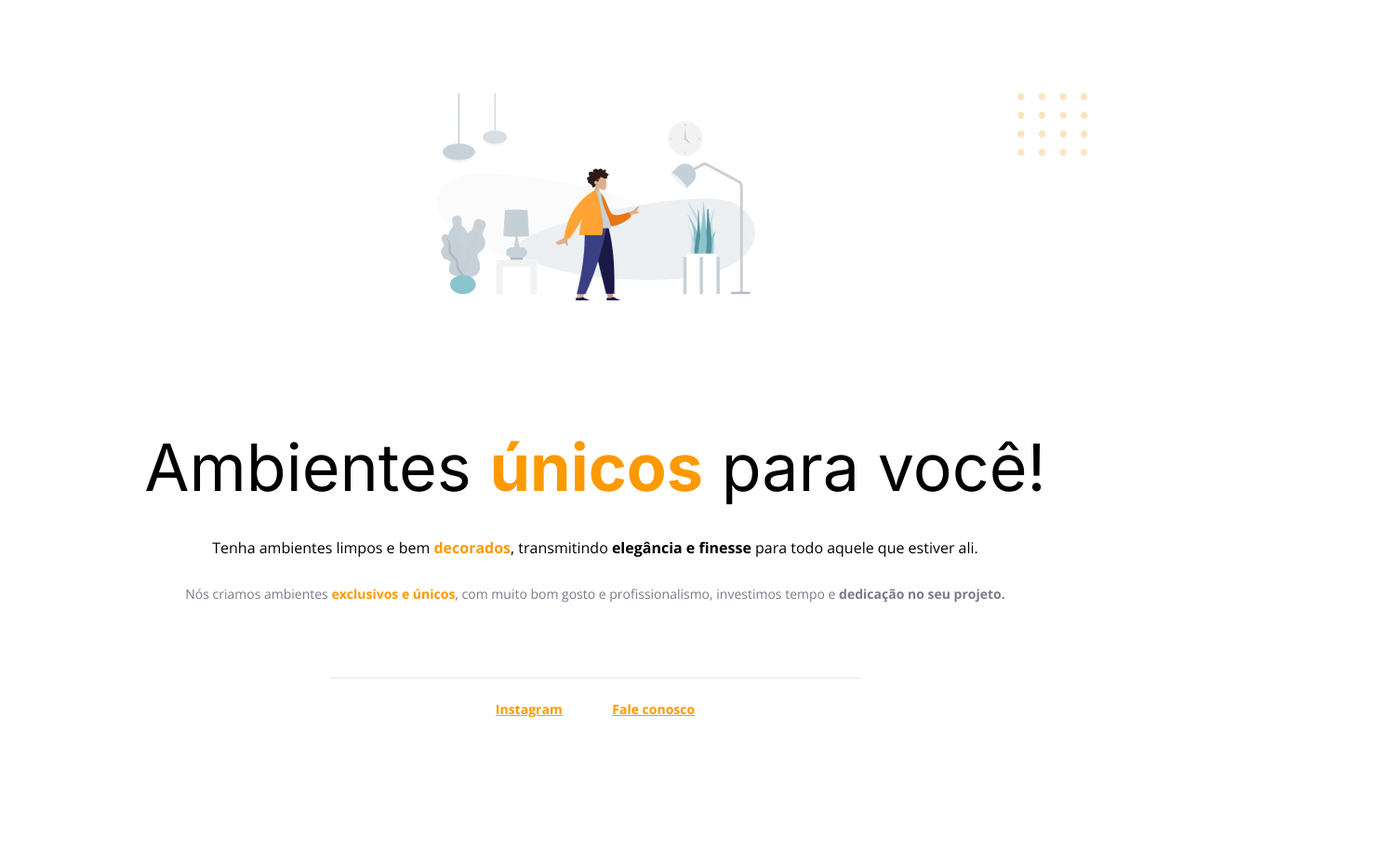
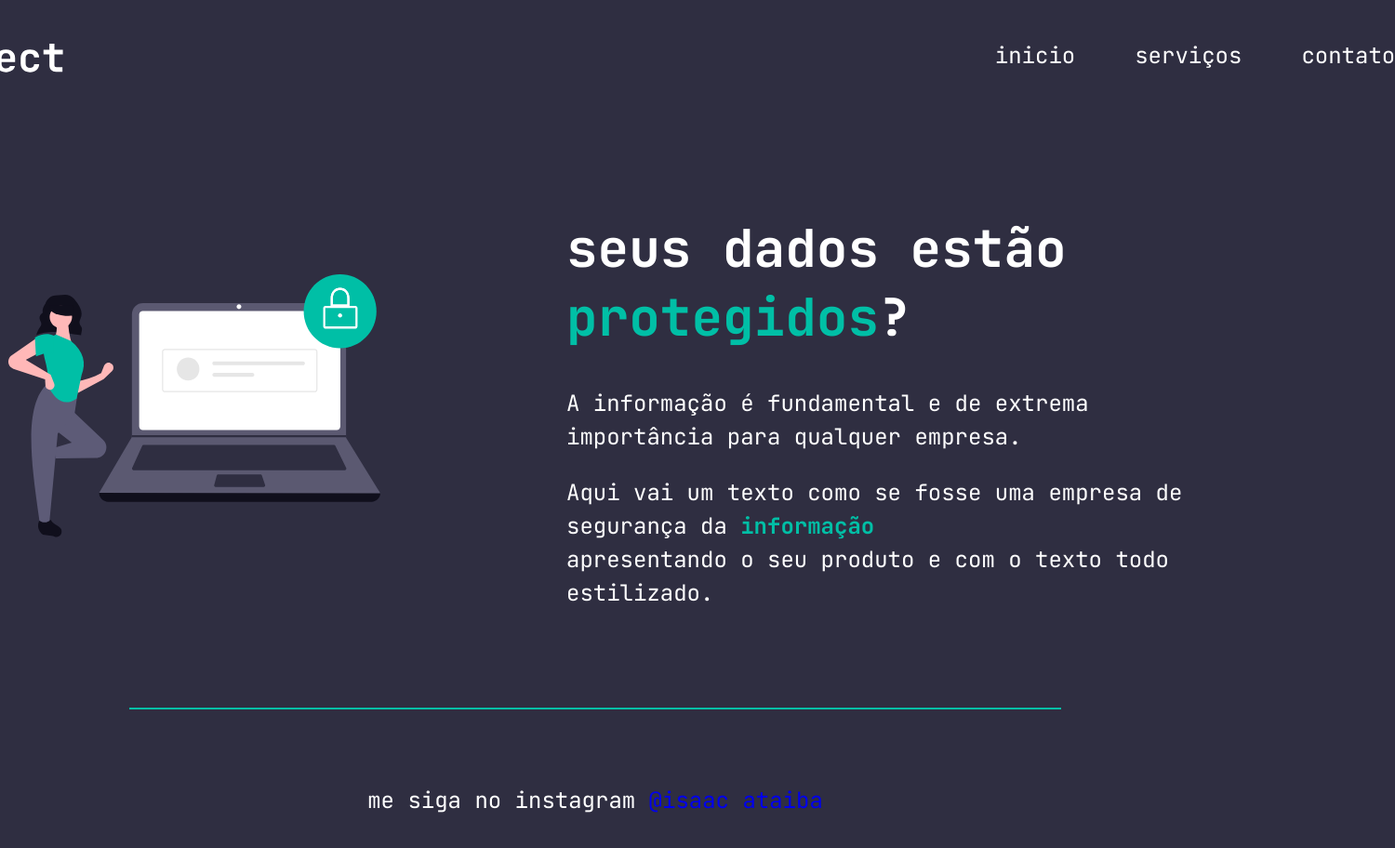
Before and after one commit to Isaac0x265/The-beginning, a plain HTML site: page index.html in a window 1280 px wide. Shown: the whole page at 93% size, 1500 px wide, since content can reach past the window. Before the commit the page ends 800 px from the top, so only its background shows below. Drawn offline with nearby package versions, Linux system fonts and the light colour scheme.

Commit message:
Add files via upload

```diff
--- a/index.html
+++ b/index.html
@@ -1,61 +1,57 @@
-<!-- Instrução que define o tipo do documento. -->
 <!DOCTYPE html>
-<html lang="pt-br">
-  <!-- Tag <head> contém as instruções para a página -->
-  <head>
-    <link rel="preconnect" href="https://fonts.googleapis.com" />
-    <link rel="preconnect" href="https://fonts.gstatic.com" crossorigin />
-    <meta charset="UTF-8" />
-    <meta name="viewport" content="width=device-width, initial-scale=1.0" />
-    <title>Móveis customizados</title>
+<html lang="en">
+<head>
+    <meta charset="UTF-8">
+    <meta name="viewport" content="width=device-width, initial-scale=1.0">
+    <title>Document</title>
+    <link rel="stylesheet" href="styles.css">
+    <link rel="preconnect" href="https://fonts.googleapis.com">
+<link rel="preconnect" href="https://fonts.gstatic.com" crossorigin>
+<link href="https://fonts.googleapis.com/css2?family=Inter:wght@100..900&family=JetBrains+Mono:ital,wght@0,100..800;1,100..800&family=Mulish:ital,wght@0,200..1000;1,200..1000&display=swap" rel="stylesheet">
+</head>
+<body>
+    <div class="page">
+        <header>
+            <nav id  = "hero">
+                <div><img id = "img"src="images/logo (1).svg" alt="logodasegunraça"></div>
 
-    <link
-      href="https://fonts.googleapis.com/css2?family=Inter:wght@400;700&family=Open+Sans:wght@400;700&display=swap"
-      rel="stylesheet"
-    />
+                <ul>
+                    <li>inicio</li>
+                    <li>serviços</li>
+                    <li>contato</li>
+                </ul>
+            </nav>
+        </header>
+        <main>
+            <img src="images/computador.svg" alt="computador">
+            <div class="text">
+                <h1>
+                    seus dados estão <span>protegidos</span>?
+                </h1>
+                <p>
+                    A informação é fundamental e de extrema importância para qualquer empresa.
+                </p>
+                <p id = "p2">
+                    Aqui vai um texto como se fosse uma empresa de segurança da <span>informação</span> <br> apresentando o seu produto e com o texto todo estilizado.
+                </p>
+            </div>
 
-    <link rel="stylesheet" href="style.css" />
-  </head>
+        </main>
+        <div id = "div">
+            <footer>
+                <div class="line"></div>
 
-  <!-- Tag <body> é o corpo do documento, onde tem as informações que serão mostradas. -->
-  <body>
-  </div>
-  <img
-    src="images/img1.jpg"
-    alt="Desenho de uma pessoa vestindo uma camisa amarela em uma sala com Móveis"
-  />
-    <div id="hero">
+            </footer>
+            <p>
+                me siga no instagram <a id = "link" href="https://instagram.com/isaac.ataliba">@isaac ataiba</a>
+            </p>
+        </div>
 
-      <h1>Ambientes <span>únicos</span> para você!</h1>
-    </div>
 
-    Tenha ambientes limpos e bem <span>decorados</span>, transmitindo
-    <strong>elegância e finesse</strong>
-    para todo aquele que estiver ali.
-      <p>
-        Nós criamos ambientes <span>exclusivos e únicos</span>, com muito
-        bom gosto e profissionalismo, investimos tempo e
-        <strong>dedicação no seu projeto.</strong>
 
-        <br />
-        <br />
-      </p>
-
-      <div id = "line">
-
-      </div>
-
-    <div id="footer">
-      <a target="_blank" href="https://instagram.com/moveisparavoce"
-        >Instagram</a
-      >
-      <a href="mailto:contato@moveisparavoce.com">Fale conosco</a>
-      <img
-      id="balls"
-      src="images/balls.svg"
-      alt="Bolinhas laranjadas no canto direito inferior da tela" />
+        </div>
 
     </div>
 
-  </body>
+</body>
 </html>
--- a/styles.css
+++ b/styles.css
@@ -1,56 +1,108 @@
-.main{
+body{
+    background-color: #2F2E41;
+    height: 900px;
+
+
+}
+
+header{
+    display: flex;
+    padding: 20px;
+    justify-content: center;
+}
+
+nav{
+    display: flex   ;
+    align-items: center;
+    gap: 950px;
+}
+nav ul{
+    display: flex;
+    list-style: none;
+    gap: 64px;
+    font-family: "JetBrains Mono", monospace;
+
+}
+nav ul li{
+    font-size: 24px;
+    color: white;
+
+}
+#img{
+    width: 300px;
+}
+main{
     display: flex;
     justify-content: center;
+    gap: 200px;
     align-items: center;
-    flex-direction: column;
-    height: 100%;
-    width: 100%;
+
+    height: 650px;
+
 }
-html, body {
-  overflow: hidden;
+h1{
+    font-size: 56px;
+    color: white;
+    font-family: "JetBrains Mono", monospace;
+
+}
+h1 span{
+    color: #00BFA6;
+    font-weight: bold;
+    font-family: "JetBrains Mono", monospace;
+}
+.text{
+    display:block;
+    justify-content: center;
+
+
 }
 
+p{
+    color: white;
+    font-family: "JetBrains Mono", monospace;
+    line-height: 36px;
+    margin-bottom: 24;
+    font-size: 24px;
 
-#embaixo{
-  flex: 1;
-  justify-content: center;
-  align-items: center;
-  width: 100%;
-  height: 100%;
-}
-#mah{
-  width: 101vw;
 }
 
-#titulo{
-  font-family: "Dosis", sans-serif;
-  font-size: 50px;
+#p2{
+    line-height: 36px;
 }
-#titulo span{
-  color: #EE24FF;
+#p2 span{
+    color:#00BFA6;
+    font-weight: bold;
 }
-#paragrafo1{
-  color: darkgray;
-  font-family: "Dosis", sans-serif;
-  font-size: 24px;
+img{
+    width: 500px;
 }
-#paragrafo1 span{
-  color: blueviolet;
+.last{
+    display: flex;
+
+
 }
-#paragrafo2{
-  color: darkgray;
-  font-family: "Dosis", sans-serif;
-  font-size: 24px;
+
+footer{
+    display: flex;
+    justify-content: center;
+
 }
-#paragrafo2 span{
-  color: blueviolet;
+.line{
+    width: 1000px;
+    border: 1px solid #00BFA6;
 }
-body {
-  background-color: darkslategrey;
-  font-family: Arial, sans-serif;
-  color: white;
-  text-align: center;
-  padding-top: 50px;
-  height: 100%;
-  width: 100%;
+
+#div p {
+    margin-top: 80px;
+    gap :10px
+
 }
+#div{
+    text-align: center;
+
+}
+#link{
+    text-decoration: #00BFA6;
+
+}
```
Also changed, not shown: images/computador.svg (added), images/logo (1).svg (added).
